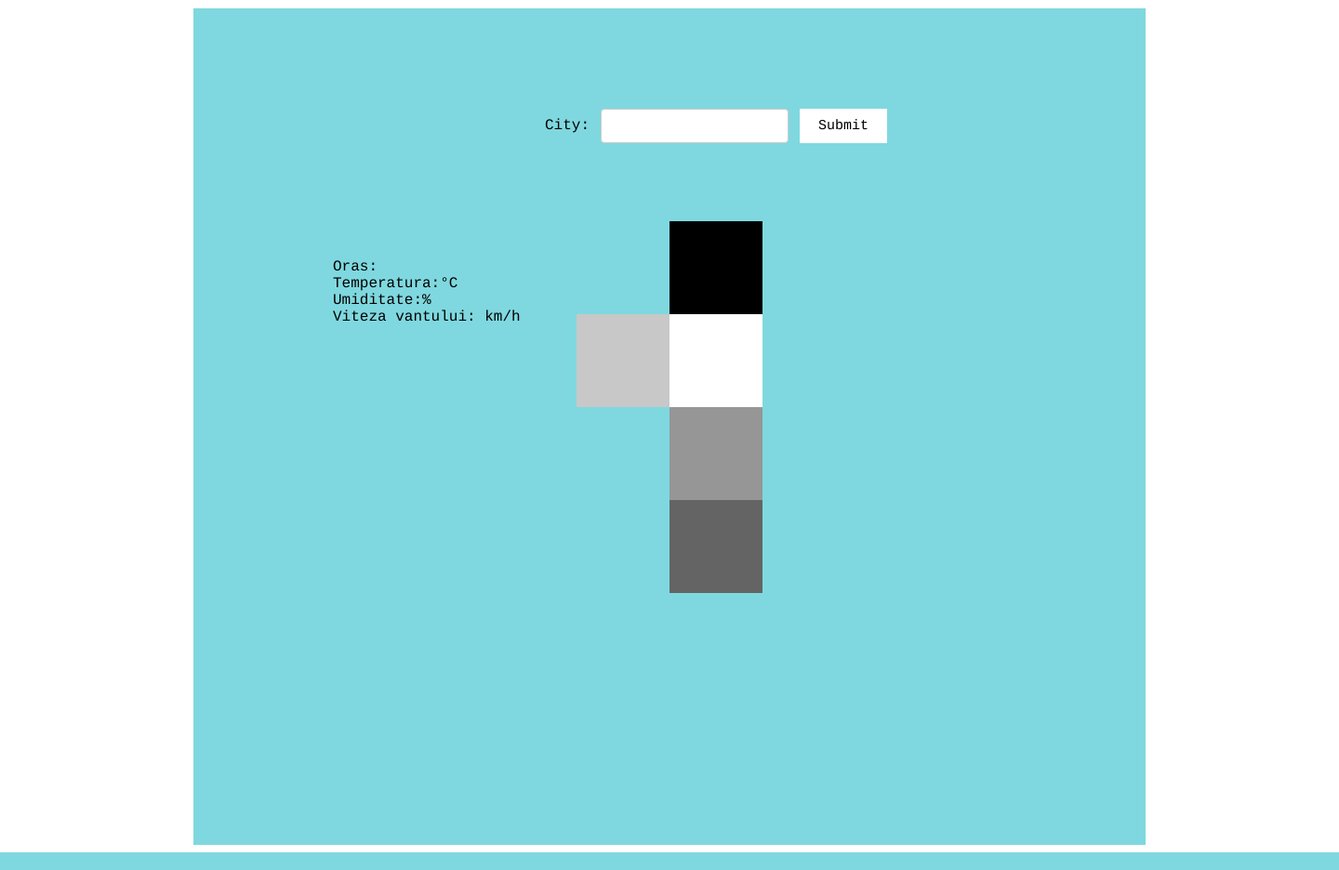
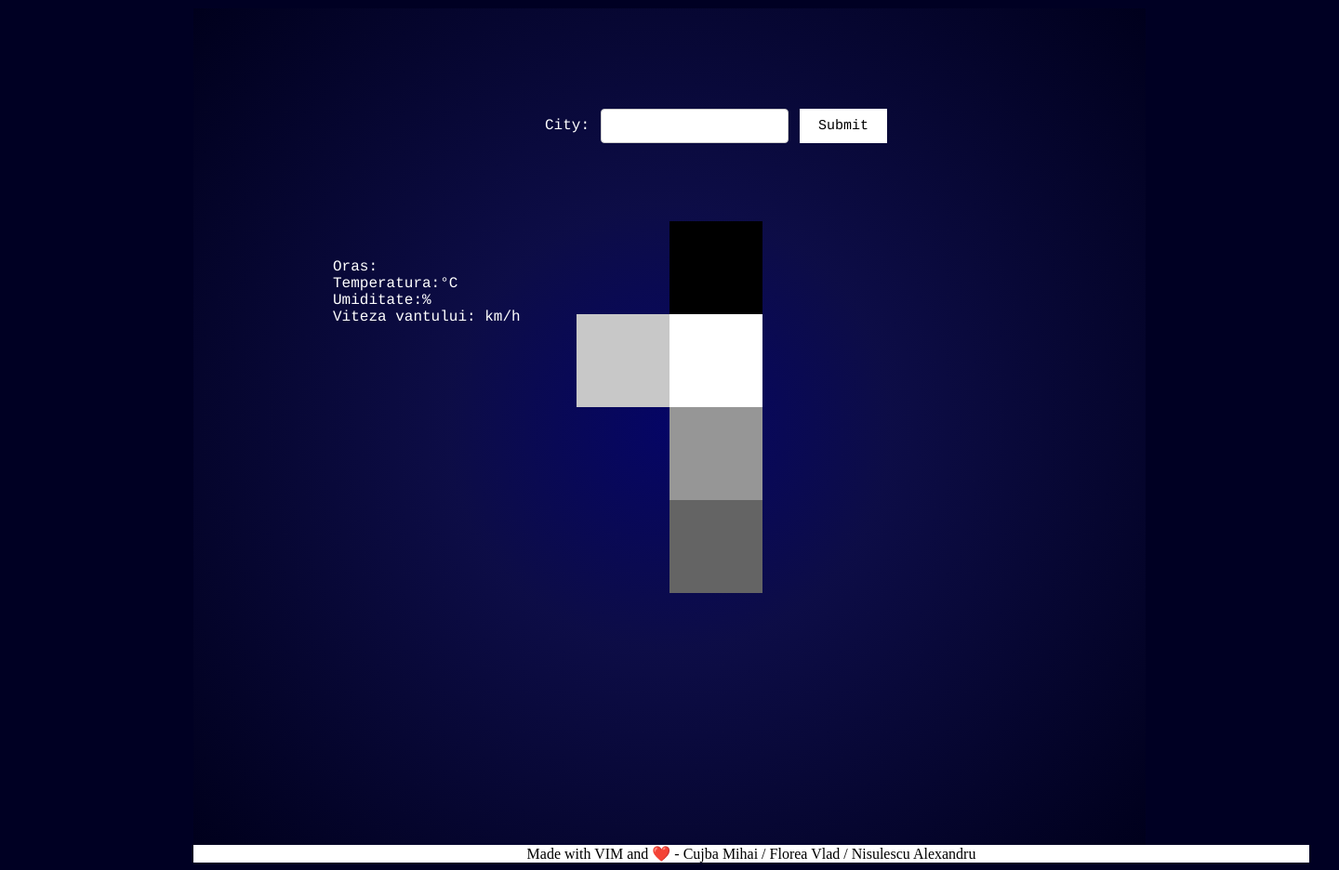
Before and after one commit to AlexNisulescu/CloathingSelector, a Flask app: page / in a window 1440 px wide. Shown: the part 659-1595 px from the top of the page at 93% size. Run offline with Flask 2, Linux system fonts and the light colour scheme; some libraries are stand-ins or nearby versions.

Commit message:
Schimbare design
Schimbare body

```diff
--- a/static/css/index.css
+++ b/static/css/index.css
@@ -1,6 +1,10 @@
+body {
+  background-color: rgb(0,0,35);
+}
+
 div.header1{
+	max-width: 1200px;
 	color:white;
-
 	margin-left:200px;
 	margin-right:200px;
 	height:250px;
@@ -20,14 +24,17 @@ div.header1{
 
 
 div.body0{
+	max-width: 1100px;
 	margin-top:10px;
 	color:black;
 	margin-left:200px;
 	margin-right:200px;
-	background-color:rgba(0,177,191,0.5);
+background: rgb(5,5,101);
+background: radial-gradient(circle, rgba(5,5,101,1) 0%, rgba(13,13,71,0.9808298319327731) 35%, rgba(0,0,25,0.6839110644257703) 100%);
 	height:800px;
 	padding-left:100px;
 	padding-top:100px;
+	color:white;
 }
 
 div.body1{
@@ -49,10 +56,13 @@ input[type=text], select {
 	border-radius: 4px;
 	box-sizing: border-box;
 	font-family: Courier, monospace;
+	max-width: 700px;
+	width:100%-100px;
+
 }
 
 .label{
-	color:black;
+	color:white;
 	font-family: Courier, monospace;
 }
 
@@ -120,3 +130,16 @@ div.body3{
 	margin-top:100px;
 	font-family: Courier, monospace;
 }
+
+
+
+
+div.body4{
+	max-width: 1200px;
+	width:100%;
+	background-color:white;
+	color:black;
+	margin-left:200px;
+	margin-right:200px;
+	text-align: center;
+}
--- a/templates/index.html
+++ b/templates/index.html
@@ -14,6 +14,7 @@
         width: 100%-400px;
 		margin-left:200px;
 		margin-right:200px;
+		max-width: 1200px;
       }
     </style>
     <script>
@@ -72,7 +73,9 @@
 				Viteza vantului:{{wind}}<br>
 		</div>
 	</div>
-
+	<div class="body4">
+		Made with VIM and ❤️ - Cujba Mihai / Florea Vlad / Nisulescu Alexandru
+	</div>
 </body>
 
 
```
